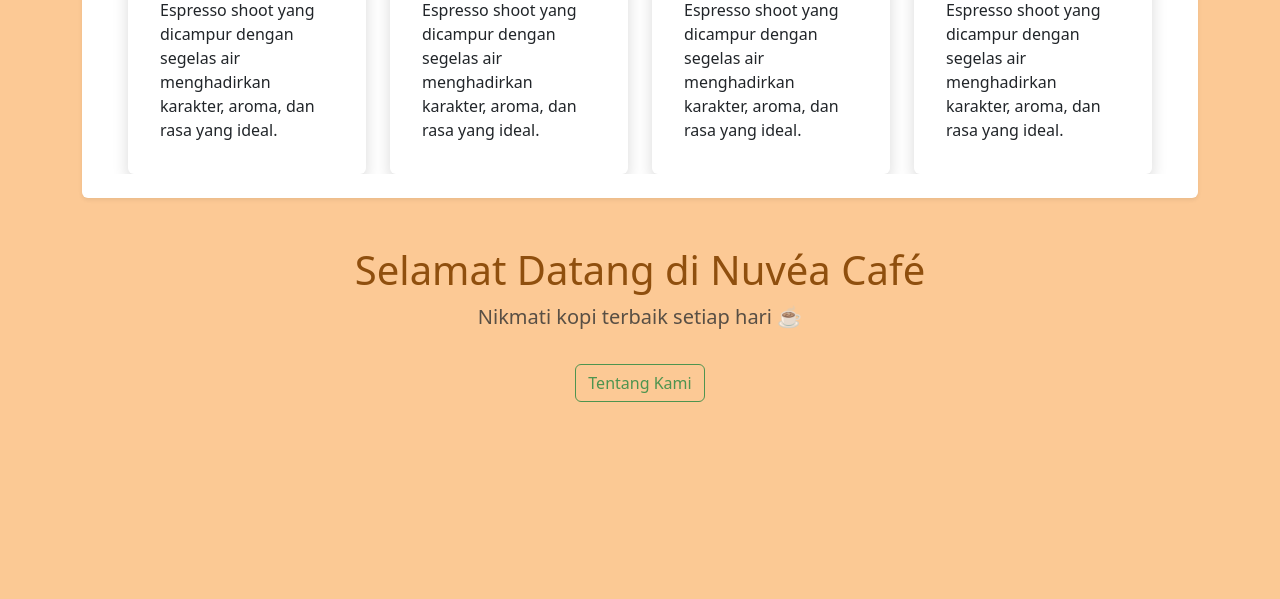
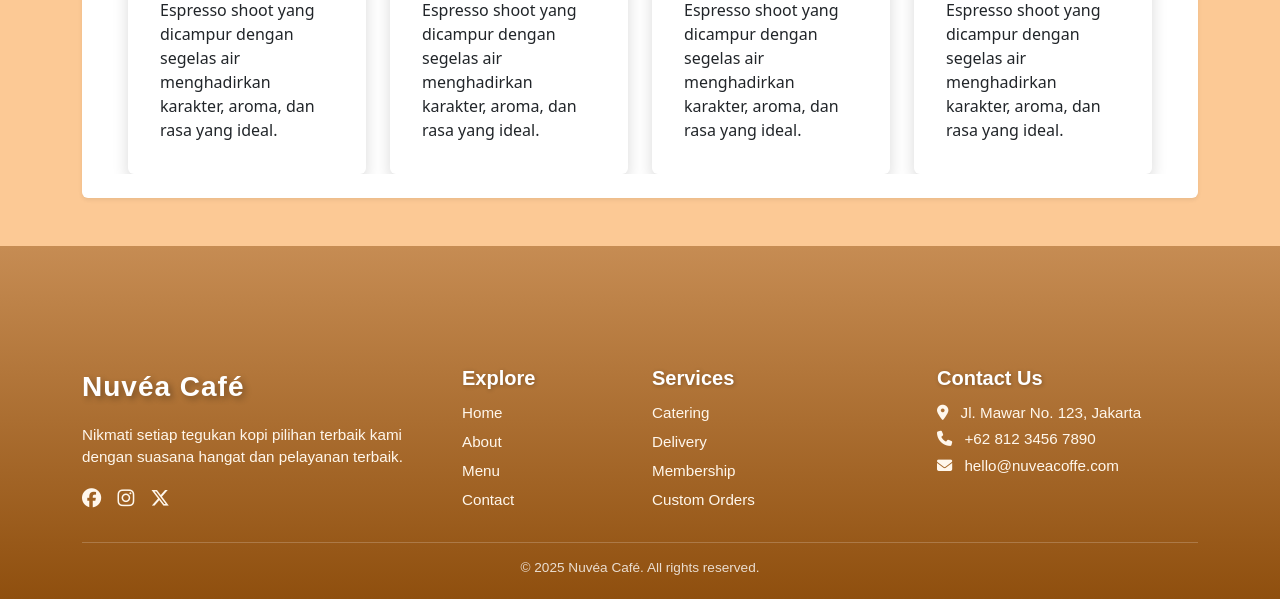
Before and after one commit to kuribotak3/Python-Nuvea-Cafe, a Flask app: page / in a window 1280 px wide. Shown: the part 1778-2377 px from the top of the page. Before the commit the page ends 2180 px from the top, so only its background shows below. Run offline with Flask 3, Linux system fonts and the light colour scheme; some libraries are stand-ins or nearby versions.

Commit message:
Feature: Add footer

```diff
--- a/app/static/css/mystyle.css
+++ b/app/static/css/mystyle.css
@@ -178,3 +178,68 @@ body {
 }
 
 /* --- STORY HOME --- */
+
+/* --- FOOTER --- */
+
+footer {
+  background: linear-gradient(180deg, #c68c53 0%, #8f4f0e 100%);
+  color: #fff7ec;
+  padding: 40px 0 20px; /* 🔹 diperkecil dari 60px 0 30px */
+  font-family: "Poppins", sans-serif;
+  font-size: 0.95rem; /* 🔹 teks sedikit lebih kecil agar lebih proporsional */
+}
+
+footer .footer-title {
+  font-size: 1.25rem;
+  font-weight: 700;
+  margin-bottom: 0.75rem;
+  color: #fff;
+  text-shadow: 1px 1px 4px rgba(0, 0, 0, 0.25);
+}
+
+footer .footer-link {
+  color: #fff7ec;
+  text-decoration: none;
+  display: block;
+  margin-bottom: 0.4rem;
+  transition: color 0.2s ease;
+}
+
+footer .footer-link:hover {
+  color: #e5b567;
+}
+
+footer .footer-logo {
+  font-size: 1.75rem;
+  font-weight: 800;
+  letter-spacing: 1px;
+  color: #fff;
+  text-shadow: 3px 3px 6px rgba(0, 0, 0, 0.3);
+}
+
+footer .social-icons a {
+  color: #fff7ec;
+  font-size: 1.2rem;
+  margin-right: 12px;
+  transition: color 0.3s ease;
+}
+
+footer .social-icons a:hover {
+  color: #e5b567;
+}
+
+footer .copyright {
+  border-top: 1px solid rgba(255, 255, 255, 0.2);
+  margin-top: 30px;
+  padding-top: 15px;
+  font-size: 0.85rem;
+  text-align: center;
+  color: rgba(255, 255, 255, 0.8);
+}
+
+/* 🔹 Tambahan jarak antara content atas & footer */
+.footer-spacing {
+  margin-top: 80px; /* ubah sesuai selera (60–100px ideal) */
+}
+
+/* --- FOOTER --- */
--- a/app/templates/index.html
+++ b/app/templates/index.html
@@ -13,11 +13,4 @@
   <!-- Slider Catalog -->
   {% include "homecatalog.html" %}
 
-  <div class="container text-center py-5">
-    <h1 class="text-primary">Selamat Datang di Nuvéa Café</h1>
-    <p class="lead text-muted">Nikmati kopi terbaik setiap hari ☕</p>
-    <a href="{{ url_for('menu.about') }}" class="btn btn-outline-success mt-3"
-      >Tentang Kami</a
-    >
-  </div>
 {% endblock %}
--- a/app/templates/partials/base.html
+++ b/app/templates/partials/base.html
@@ -16,6 +16,8 @@
 
         {% block main_content %}{% endblock %}
 
+        {% include "partials/footer.html" %}
+
         {{ bootstrap.load_js() }}
         <!-- <script src="{{ url_for('static', filename='js/myscript.js') }}"></script> -->
     </body>
--- /dev/null
+++ b/app/templates/partials/footer.html
@@ -0,0 +1,54 @@
+
+<!-- === FOOTER === -->
+<footer class="mt-5">
+  <div class="container footer-spacing">
+    <div class="row gy-4">
+      <div class="col-12 col-md-4">
+        <div class="footer-logo mb-3">Nuvéa Café</div>
+        <p>
+          Nikmati setiap tegukan kopi pilihan terbaik kami dengan suasana hangat
+          dan pelayanan terbaik.
+        </p>
+        <div class="social-icons mt-3">
+          <a href="#"><i class="fa-brands fa-facebook"></i></a>
+          <a href="#"><i class="fa-brands fa-instagram"></i></a>
+          <a href="#"><i class="fa-brands fa-x-twitter"></i></a>
+        </div>
+      </div>
+
+      <div class="col-6 col-md-2">
+        <h5 class="footer-title">Explore</h5>
+        <a href="#" class="footer-link">Home</a>
+        <a href="#" class="footer-link">About</a>
+        <a href="#" class="footer-link">Menu</a>
+        <a href="#" class="footer-link">Contact</a>
+      </div>
+
+      <div class="col-6 col-md-3">
+        <h5 class="footer-title">Services</h5>
+        <a href="#" class="footer-link">Catering</a>
+        <a href="#" class="footer-link">Delivery</a>
+        <a href="#" class="footer-link">Membership</a>
+        <a href="#" class="footer-link">Custom Orders</a>
+      </div>
+
+      <div class="col-12 col-md-3">
+        <h5 class="footer-title">Contact Us</h5>
+        <p class="mb-1">
+          <i class="fa-solid fa-location-dot me-2"></i> Jl. Mawar No. 123,
+          Jakarta
+        </p>
+        <p class="mb-1">
+          <i class="fa-solid fa-phone me-2"></i> +62 812 3456 7890
+        </p>
+        <p class="mb-0">
+          <i class="fa-solid fa-envelope me-2"></i> hello@nuveacoffe.com
+        </p>
+      </div>
+    </div>
+
+    <div class="copyright mt-4">
+      &copy; 2025 Nuvéa Café. All rights reserved.
+    </div>
+  </div>
+</footer>
```
